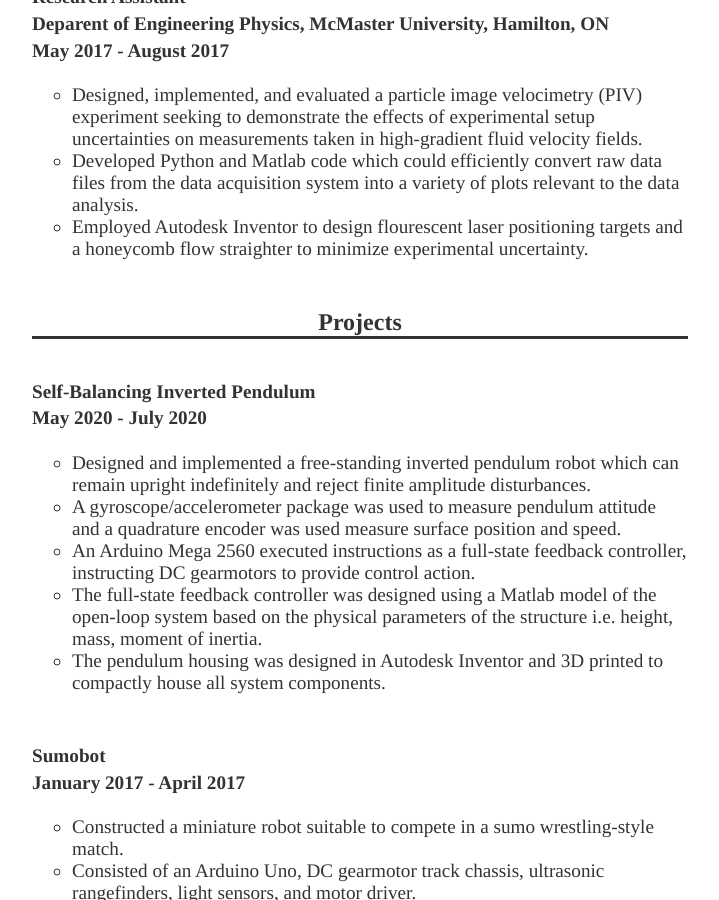
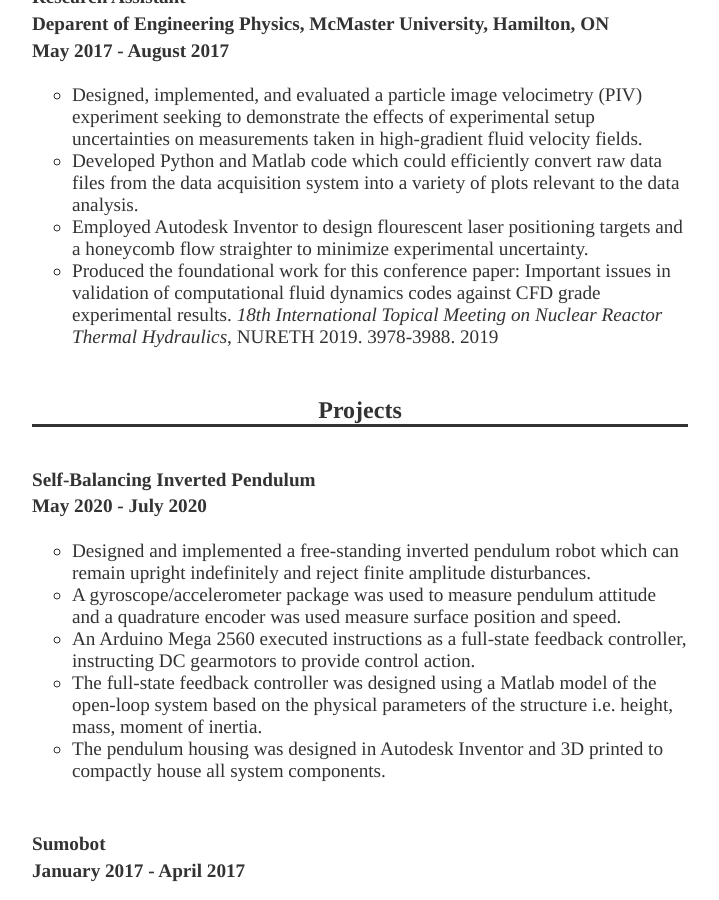
Before and after one commit to MalcolmHodgins/MalcolmHodgins.github.io, a Jekyll site: the page built from resume/index.html, in a window 1280 px wide and 900 px high, scrolled down 1439 px. Shown: the whole window, without its empty margins (280-999 px from the left). Built offline with Jekyll 4.4.1, drawn with Linux system fonts in a browser that asks for light colours.

Commit message:
added conference paper to resume

```diff
--- a/resume/index.html
+++ b/resume/index.html
@@ -93,6 +93,7 @@ title: Malcolm Hodgins
       <li>Designed, implemented, and evaluated a particle image velocimetry (PIV) experiment seeking to demonstrate the effects of experimental setup uncertainties on measurements taken in high-gradient fluid velocity fields.</li>
       <li>Developed Python and Matlab code which could efficiently convert raw data files from the data acquisition system into a variety of plots relevant to the data analysis.</li>
       <li>Employed Autodesk Inventor to design flourescent laser positioning targets and a honeycomb flow straighter to minimize experimental uncertainty.</li>
+			<li>Produced the foundational work for this conference paper: Important issues in validation of computational fluid dynamics codes against CFD grade experimental results.  <i>18th International Topical Meeting on Nuclear Reactor Thermal Hydraulics</i>, NURETH 2019. 3978-3988. 2019</li>
     </ul>
   </div>
 </div>
```
